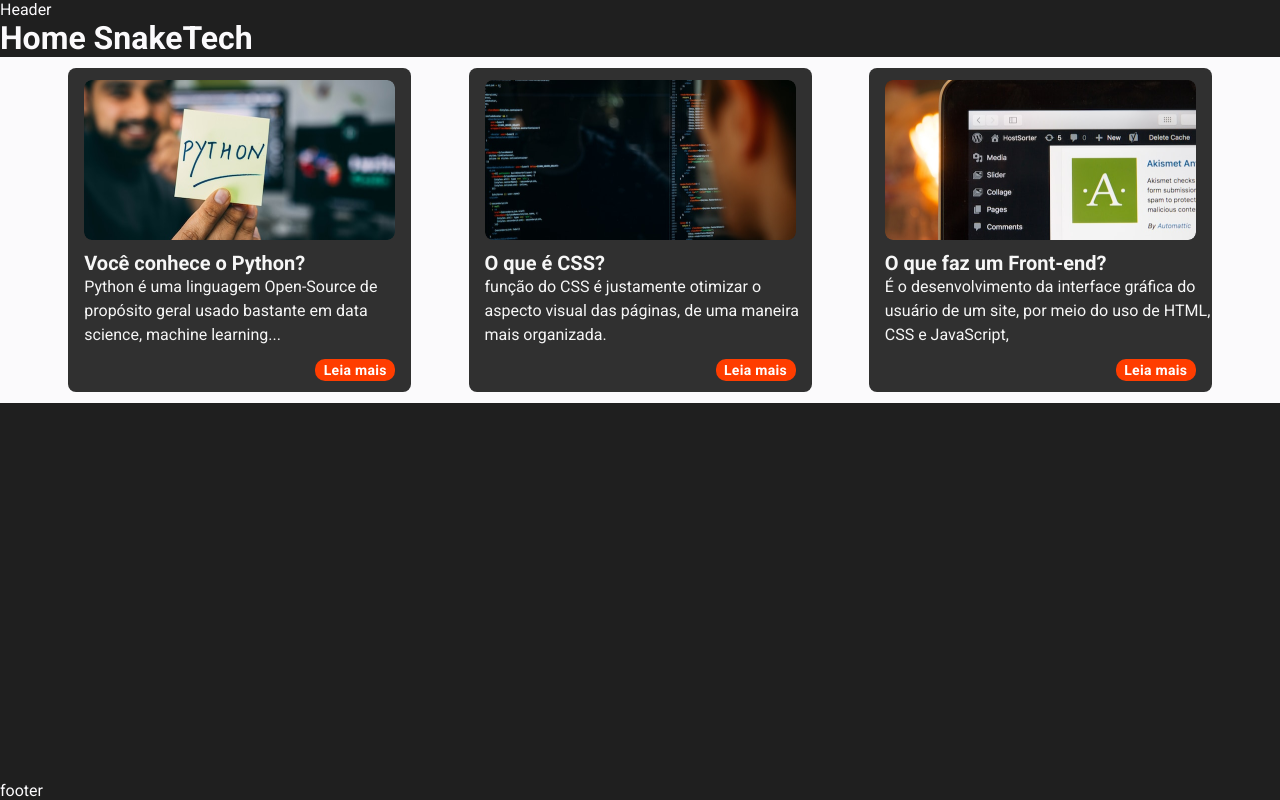
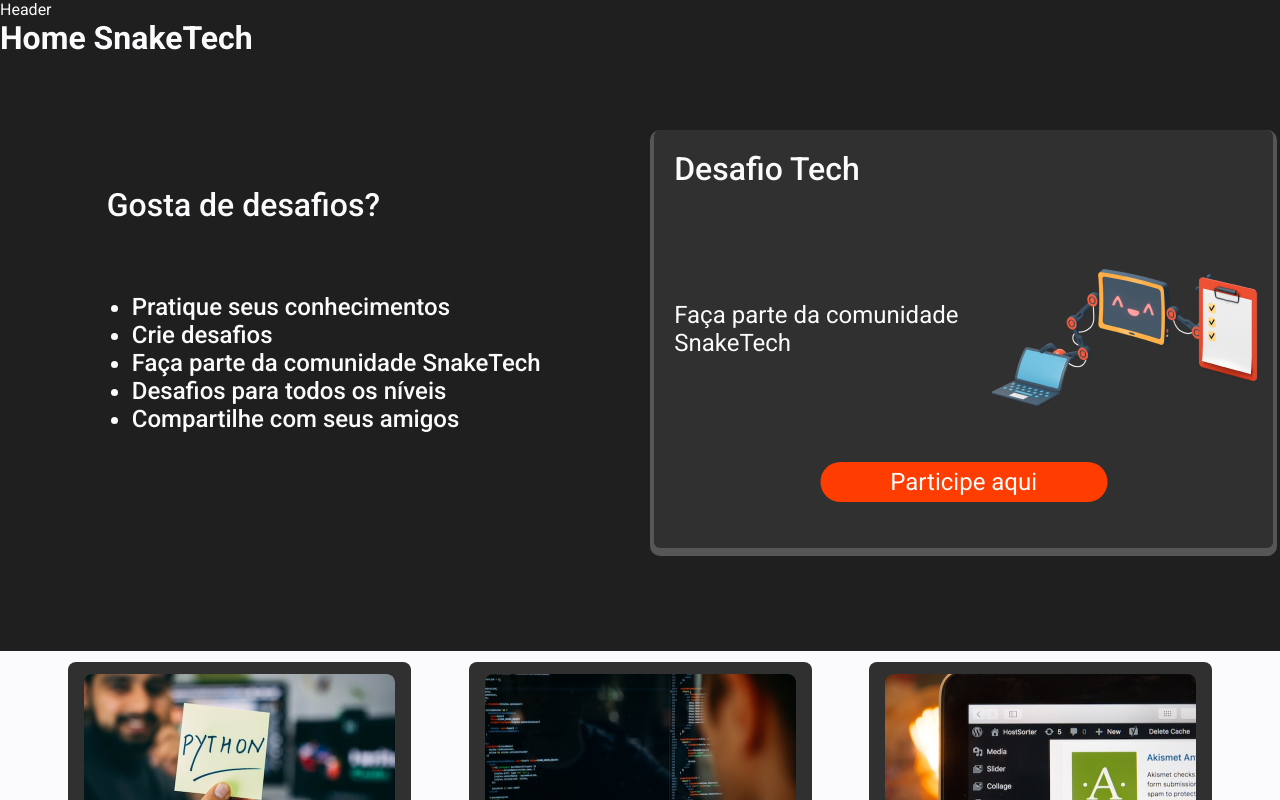
Before and after one commit to SnakeTechProject/snaketech-frontend, a React (Vite) app: page / in a window 1280 px wide. Shown: the top 800 px of the page. Built offline with nearby package versions, Linux system fonts and the light colour scheme.

Commit message:
feat: add challenge component on home page

```diff
--- a/src/pages/Home/index.jsx
+++ b/src/pages/Home/index.jsx
@@ -1,3 +1,4 @@
+import { Challenge } from '../../components/Challenge';
 import { BlogCard } from '../../components/BlogCard';
 import styles from './home.module.scss';
 
@@ -31,6 +32,7 @@ export function Home() {
   return (
     <div className={styles.wrapper}>
       <h1>Home SnakeTech</h1>
+      <Challenge/>
       <div className={styles.cardsBlogContainer}>
         {cards.map((card, index) => <BlogCard card={card} key={index} />) }
       </div>
```
